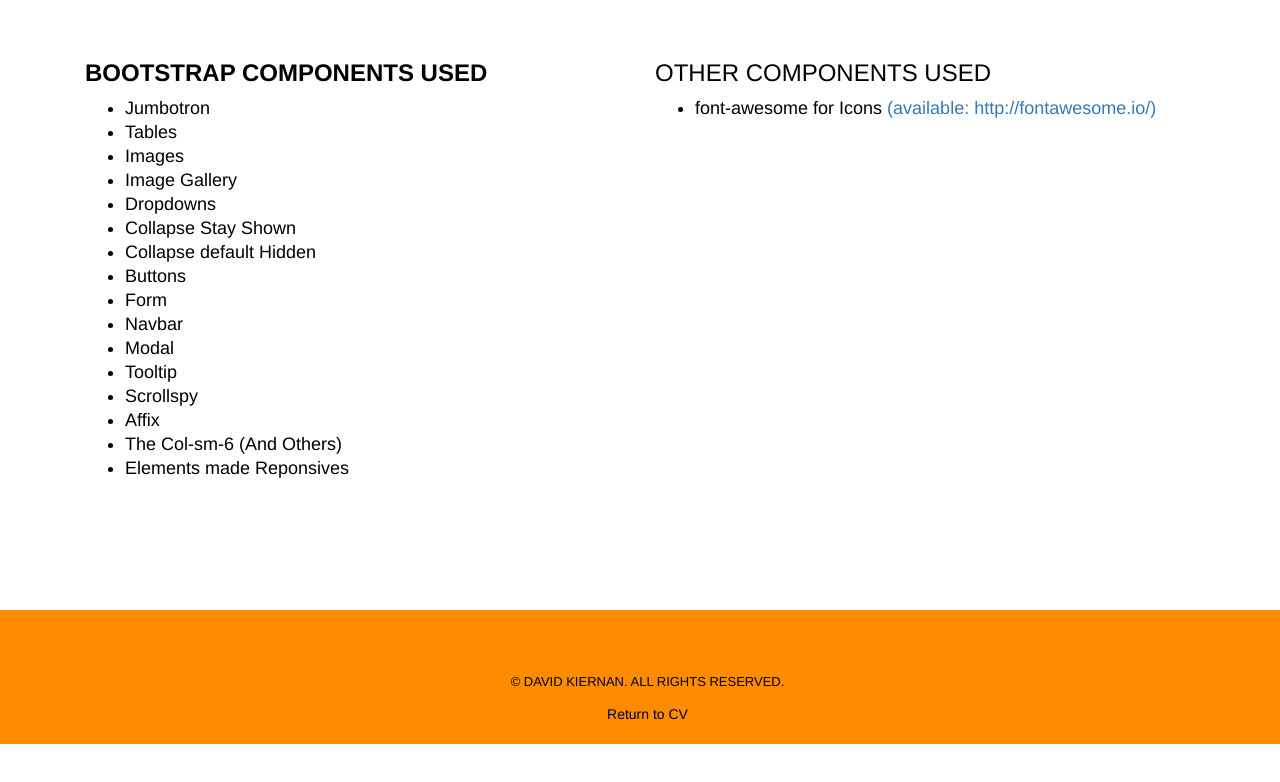
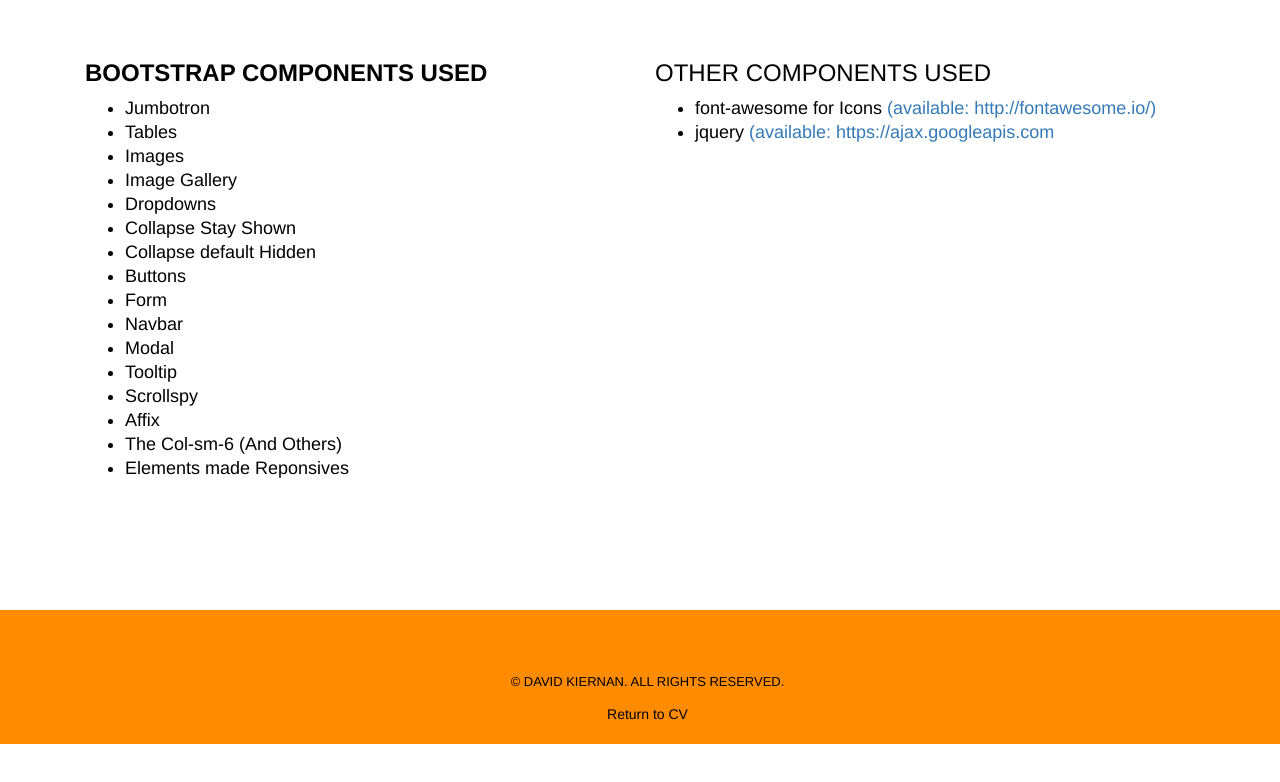
Before and after one commit to DavidKiernan/DavidKiernan.github.io, a plain HTML site: page Bootstrap.html in a window 1280 px wide. Drawn offline with nearby package versions, Linux system fonts and the light colour scheme.

Commit message:
Final CA Upload

```diff
--- a/Bootstrap.html
+++ b/Bootstrap.html
@@ -44,6 +44,9 @@
 								<li>font-awesome for Icons
 									<a href="http://fontawesome.io/" target="_blank">(available: http://fontawesome.io/)</a>
 								</li>
+								<li>jquery
+									<a href="https://ajax.googleapis.com/ajax/libs/jquery/3.1.1/jquery.min.js" target="_blank">(available: https://ajax.googleapis.com</a>
+								</li>
 							</ul>
 						</div>
 					</h3>
```
Also changed, not shown: Url for site.txt (added).
